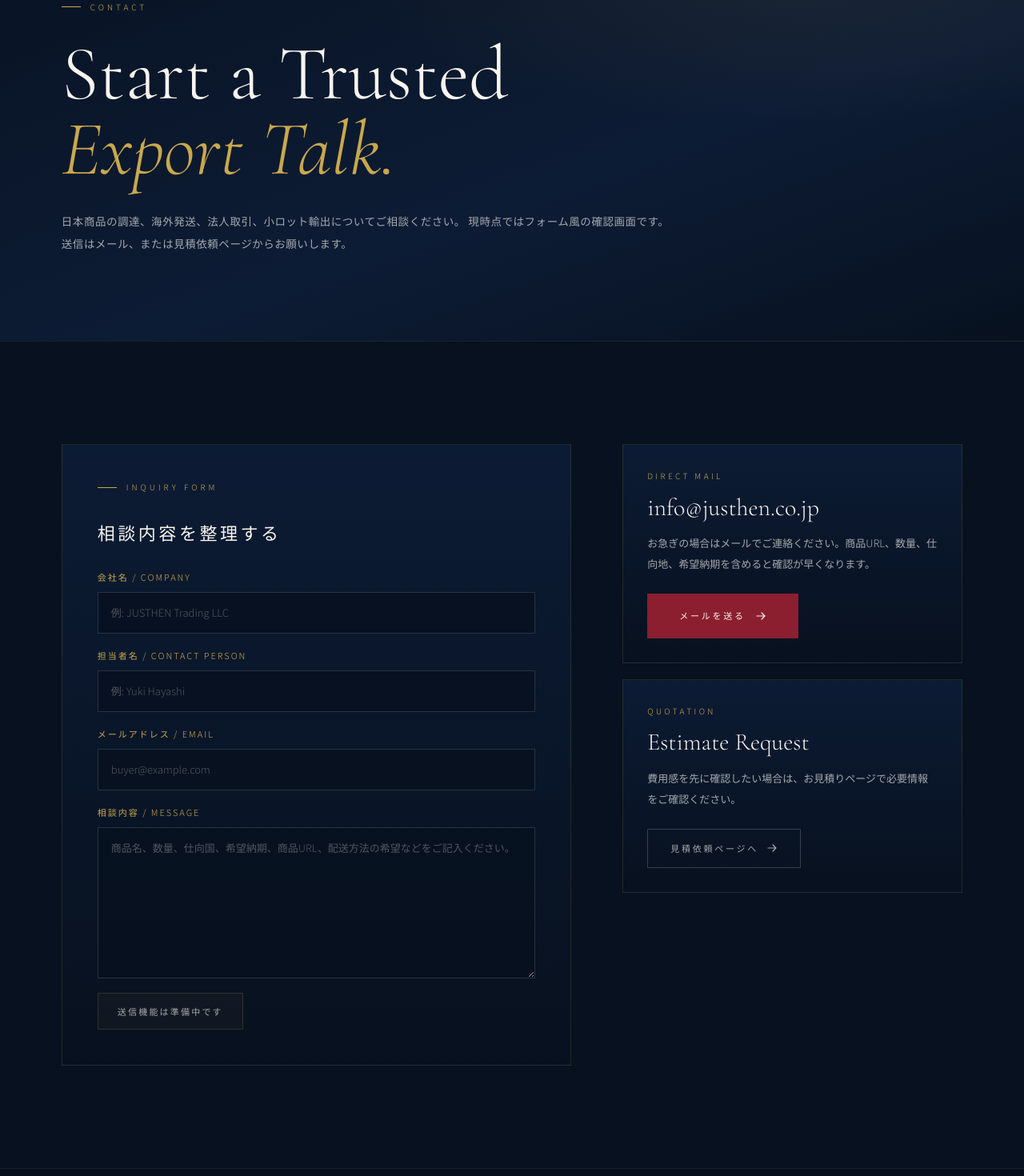
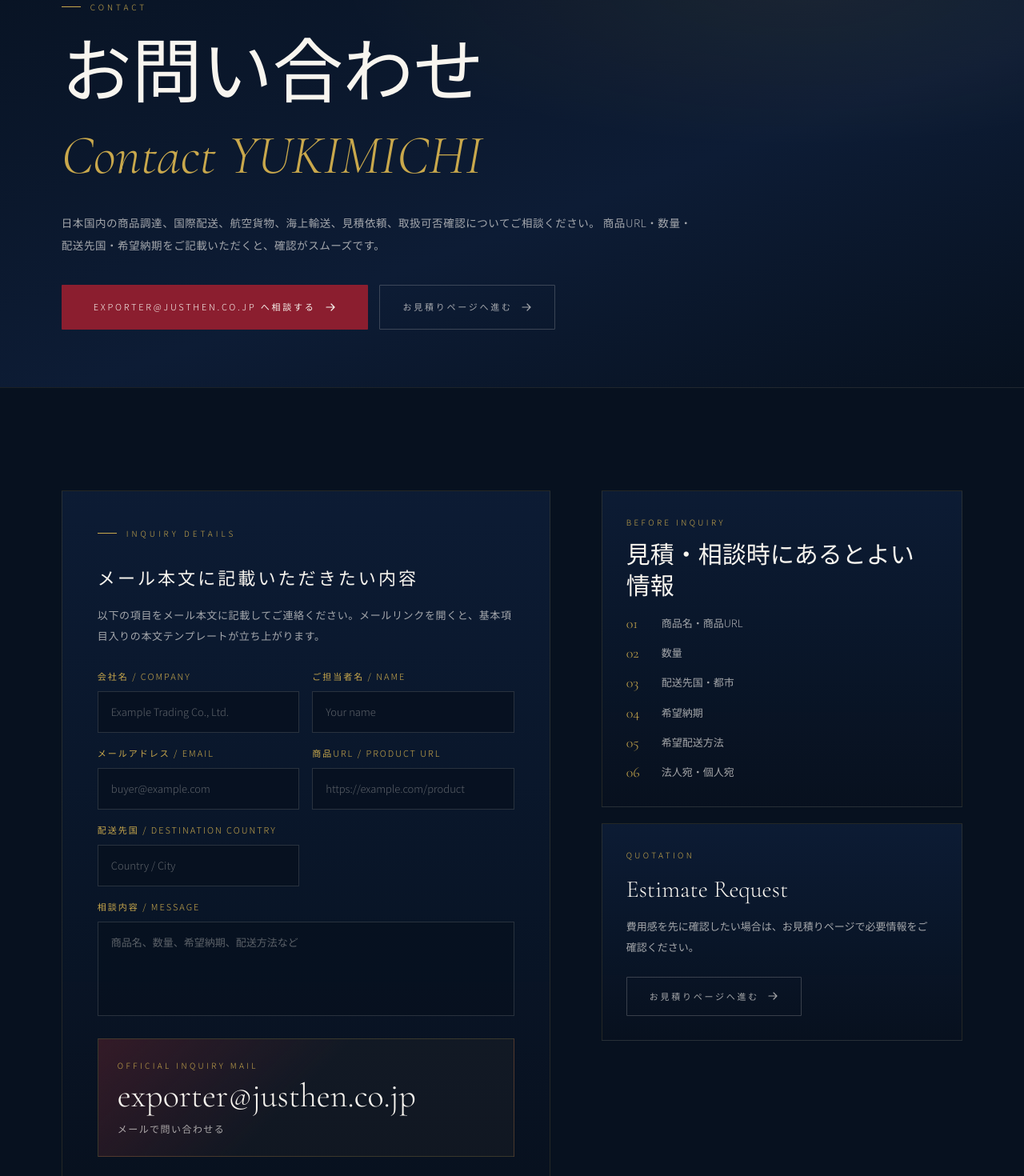
Before and after one commit to JUSTHEN-YUUKI/YUKIMICHI-ChatGpt-NEW-HP, a Next.js app: page /contact in a window 1280 px wide. Shown: the part 180-1650 px from the top of the page at 80% size. Built offline with nearby package versions, Linux system fonts and the light colour scheme.

Commit message:
Improve contact inquiry flow

```diff
--- a/app/contact/page.tsx
+++ b/app/contact/page.tsx
@@ -3,13 +3,34 @@ import Link from 'next/link'
 
 export const metadata: Metadata = {
   title: 'Contact | YUKIMICHI - SNOWPATH JAPAN',
-  description: 'YUKIMICHIへのお問い合わせ。日本からの輸出、商品調達、国際配送、見積依頼についてご相談ください。',
+  description: 'YUKIMICHIへのお問い合わせ。日本商品の調達、国際配送、航空貨物、海上輸送、見積依頼、取扱可否確認についてご相談ください。',
 }
 
-const fields = [
-  { id: 'company', label: '会社名 / Company', placeholder: '例: JUSTHEN Trading LLC' },
-  { id: 'person', label: '担当者名 / Contact Person', placeholder: '例: Yuki Hayashi' },
-  { id: 'email', label: 'メールアドレス / Email', placeholder: 'buyer@example.com', type: 'email' },
+const inquiryMailto =
+  'mailto:exporter@justhen.co.jp?subject=YUKIMICHI%20Inquiry&body=%E4%BC%9A%E7%A4%BE%E5%90%8D%EF%BC%9A%0D%0A%E3%81%94%E6%8B%85%E5%BD%93%E8%80%85%E5%90%8D%EF%BC%9A%0D%0A%E5%95%86%E5%93%81URL%EF%BC%9A%0D%0A%E6%95%B0%E9%87%8F%EF%BC%9A%0D%0A%E9%85%8D%E9%80%81%E5%85%88%E5%9B%BD%EF%BC%9A%0D%0A%E5%B8%8C%E6%9C%9B%E7%B4%8D%E6%9C%9F%EF%BC%9A%0D%0A%E7%9B%B8%E8%AB%87%E5%86%85%E5%AE%B9%EF%BC%9A'
+
+const fieldItems = [
+  { label: '会社名 / Company', example: 'Example Trading Co., Ltd.' },
+  { label: 'ご担当者名 / Name', example: 'Your name' },
+  { label: 'メールアドレス / Email', example: 'buyer@example.com' },
+  { label: '商品URL / Product URL', example: 'https://example.com/product' },
+  { label: '配送先国 / Destination Country', example: 'Country / City' },
+  { label: '相談内容 / Message', example: '商品名、数量、希望納期、配送方法など' },
+]
+
+const helpfulItems = [
+  '商品名・商品URL',
+  '数量',
+  '配送先国・都市',
+  '希望納期',
+  '希望配送方法',
+  '法人宛・個人宛',
+]
+
+const noticeItems = [
+  '商品カテゴリや仕向地により、輸出入規制、認証、危険品判定、通関書類の確認が必要になる場合があります。',
+  '関税、VAT/GST、輸入可否の最終判断は、税関、通関業者、公的機関の最新情報確認を前提とします。',
+  '偽造品、権利侵害品、法令違反となる商品、虚偽申告や過少申告を前提とした取引はお受けできません。',
 ]
 
 function ArrowRight() {
@@ -29,63 +50,86 @@ export default function ContactPage() {
           <span className="section-label-text">Contact</span>
         </div>
         <h1 className="contact-title">
-          Start a Trusted
+          お問い合わせ
           <br />
-          <em>Export Talk.</em>
+          <em>Contact YUKIMICHI</em>
         </h1>
         <p className="section-body contact-lead">
-          日本商品の調達、海外発送、法人取引、小ロット輸出についてご相談ください。
-          現時点ではフォーム風の確認画面です。送信はメール、または見積依頼ページからお願いします。
+          日本国内の商品調達、国際配送、航空貨物、海上輸送、見積依頼、取扱可否確認についてご相談ください。
+          商品URL・数量・配送先国・希望納期をご記載いただくと、確認がスムーズです。
         </p>
+        <div className="contact-hero-actions">
+          <a className="btn-primary" href={inquiryMailto}>
+            exporter@justhen.co.jp へ相談する <ArrowRight />
+          </a>
+          <Link href="/quote" className="btn-ghost">
+            お見積りページへ進む <ArrowRight />
+          </Link>
+        </div>
       </section>
 
       <section className="contact-section">
         <div className="contact-panel">
           <div className="section-label">
             <div className="section-label-line" />
-            <span className="section-label-text">Inquiry Form</span>
+            <span className="section-label-text">Inquiry Details</span>
           </div>
-          <h2>相談内容を整理する</h2>
-          <form className="contact-form">
-            {fields.map((field) => (
-              <label key={field.id} htmlFor={field.id}>
+          <h2>メール本文に記載いただきたい内容</h2>
+          <p className="contact-panel-lead">
+            以下の項目をメール本文に記載してご連絡ください。メールリンクを開くと、基本項目入りの本文テンプレートが立ち上がります。
+          </p>
+
+          <div className="contact-form" aria-label="Inquiry details checklist">
+            {fieldItems.map((field) => (
+              <div className="contact-field" key={field.label}>
                 <span>{field.label}</span>
-                <input id={field.id} name={field.id} type={field.type ?? 'text'} placeholder={field.placeholder} />
-              </label>
+                <div>{field.example}</div>
+              </div>
             ))}
-            <label htmlFor="message">
-              <span>相談内容 / Message</span>
-              <textarea
-                id="message"
-                name="message"
-                rows={7}
-                placeholder="商品名、数量、仕向国、希望納期、商品URL、配送方法の希望などをご記入ください。"
-              ></textarea>
-            </label>
-            <button type="button">送信機能は準備中です</button>
-          </form>
+          </div>
+
+          <a className="contact-mail-card" href={inquiryMailto}>
+            <span>Official Inquiry Mail</span>
+            <strong>exporter@justhen.co.jp</strong>
+            <small>メールで問い合わせる</small>
+          </a>
         </div>
 
         <aside className="contact-aside">
           <div>
-            <span className="contact-kicker">Direct Mail</span>
-            <h2>info@justhen.co.jp</h2>
-            <p>
-              お急ぎの場合はメールでご連絡ください。商品URL、数量、仕向地、希望納期を含めると確認が早くなります。
-            </p>
-            <a className="btn-primary" href="mailto:info@justhen.co.jp">
-              メールを送る <ArrowRight />
-            </a>
+            <span className="contact-kicker">Before Inquiry</span>
+            <h2>見積・相談時にあるとよい情報</h2>
+            <ol className="contact-checklist">
+              {helpfulItems.map((item) => (
+                <li key={item}>{item}</li>
+              ))}
+            </ol>
           </div>
+
           <div>
             <span className="contact-kicker">Quotation</span>
             <h2>Estimate Request</h2>
             <p>費用感を先に確認したい場合は、お見積りページで必要情報をご確認ください。</p>
             <Link href="/quote" className="btn-ghost">
-              見積依頼ページへ <ArrowRight />
+              お見積りページへ進む <ArrowRight />
             </Link>
           </div>
         </aside>
+      </section>
+
+      <section className="contact-notice">
+        <div>
+          <div className="section-label">
+            <div className="section-label-line" />
+            <span className="section-label-text">Compliance Notes</span>
+          </div>
+          <h2>取扱可否・規制確認について</h2>
+        </div>
+        <ul>
+          {noticeItems.map((item) => (
+            <li key={item}>{item}</li>
+          ))}
+        </ul>
       </section>
 
       <style>{`
@@ -98,71 +142,116 @@ export default function ContactPage() {
           border-bottom: 1px solid rgba(201,168,76,0.1);
         }
         .contact-title {
-          font-family: 'Cormorant Garamond', serif;
+          font-family: 'Cormorant Garamond', 'Noto Serif JP', serif;
           font-weight: 300;
-          font-size: clamp(46px, 8vw, 96px);
-          line-height: 0.98;
+          font-size: clamp(42px, 7.4vw, 88px);
+          line-height: 1.08;
           color: var(--washi);
           margin-bottom: 28px;
         }
-        .contact-title em { color: var(--gold); font-style: italic; }
-        .contact-lead { max-width: 760px; }
+        .contact-title em {
+          color: var(--gold);
+          font-style: italic;
+          font-size: 0.78em;
+        }
+        .contact-lead { max-width: 800px; }
+        .contact-hero-actions {
+          display: flex;
+          flex-wrap: wrap;
+          gap: 14px;
+        }
         .contact-section {
           padding: var(--section-pad) var(--gutter);
           display: grid;
-          grid-template-columns: minmax(0, 1.2fr) minmax(300px, 0.8fr);
+          grid-template-columns: minmax(0, 1.15fr) minmax(300px, 0.85fr);
           gap: clamp(28px, 5vw, 72px);
           background: var(--navy-deep);
         }
-        .contact-panel, .contact-aside > div {
+        .contact-panel,
+        .contact-aside > div {
           border: 1px solid rgba(201,168,76,0.14);
           background: linear-gradient(180deg, rgba(13,28,53,0.94), rgba(7,17,31,0.92));
         }
         .contact-panel { padding: clamp(28px, 4vw, 44px); }
-        .contact-panel h2 {
+        .contact-panel h2,
+        .contact-notice h2 {
           color: var(--washi);
           font-size: 22px;
           font-weight: 300;
-          letter-spacing: 0.16em;
-          margin-bottom: 28px;
+          letter-spacing: 0.14em;
+          line-height: 1.7;
+          margin-bottom: 16px;
+        }
+        .contact-panel-lead {
+          color: var(--washi-dim);
+          font-size: 13px;
+          line-height: 2;
+          letter-spacing: 0.05em;
+          margin: 0 0 28px;
         }
         .contact-form {
           display: grid;
-          gap: 18px;
+          grid-template-columns: repeat(2, minmax(0, 1fr));
+          gap: 16px;
         }
-        .contact-form label {
+        .contact-field {
           display: grid;
           gap: 8px;
         }
-        .contact-form span {
+        .contact-field span {
           color: var(--gold);
           font-size: 11px;
           letter-spacing: 0.18em;
           text-transform: uppercase;
         }
-        .contact-form input, .contact-form textarea {
-          width: 100%;
+        .contact-field div {
+          min-height: 52px;
           border: 1px solid rgba(248,245,239,0.14);
           background: rgba(7,17,31,0.82);
+          color: var(--washi-faint);
+          padding: 14px 16px;
+          font-size: 13px;
+          display: flex;
+          align-items: center;
+        }
+        .contact-field:last-child {
+          grid-column: 1 / -1;
+        }
+        .contact-field:last-child div {
+          min-height: 118px;
+          align-items: flex-start;
+        }
+        .contact-mail-card {
+          margin-top: 28px;
+          display: grid;
+          gap: 8px;
+          padding: 24px;
+          border: 1px solid rgba(201,168,76,0.22);
+          background:
+            linear-gradient(135deg, rgba(139,30,47,0.28), transparent 48%),
+            rgba(201,168,76,0.045);
           color: var(--washi);
-          padding: 14px 16px;
-          font: inherit;
-          font-size: 13px;
-          outline: none;
-          border-radius: 0;
+          text-decoration: none;
         }
-        .contact-form input::placeholder, .contact-form textarea::placeholder {
-          color: rgba(248,245,239,0.3);
+        .contact-mail-card span,
+        .contact-kicker {
+          color: var(--gold);
+          font-size: 10px;
+          letter-spacing: 0.34em;
+          text-transform: uppercase;
         }
-        .contact-form button {
-          justify-self: start;
-          padding: 14px 24px;
-          border: 1px solid rgba(201,168,76,0.18);
-          background: rgba(201,168,76,0.04);
+        .contact-mail-card strong {
+          color: var(--washi);
+          font-family: 'Cormorant Garamond', serif;
+          font-size: clamp(28px, 4vw, 42px);
+          font-weight: 300;
+          line-height: 1.05;
+          overflow-wrap: anywhere;
+        }
+        .contact-mail-card small {
           color: var(--washi-dim);
-          font-size: 11px;
-          letter-spacing: 0.2em;
-          text-transform: uppercase;
+          font-size: 12px;
+          letter-spacing: 0.12em;
         }
         .contact-aside {
           display: grid;
@@ -174,18 +263,14 @@ export default function ContactPage() {
         }
         .contact-kicker {
           display: block;
-          color: var(--gold);
-          font-size: 10px;
-          letter-spacing: 0.34em;
-          text-transform: uppercase;
           margin-bottom: 14px;
         }
         .contact-aside h2 {
-          font-family: 'Cormorant Garamond', serif;
+          font-family: 'Cormorant Garamond', 'Noto Serif JP', serif;
           color: var(--washi);
           font-weight: 300;
           font-size: 30px;
-          line-height: 1.15;
+          line-height: 1.3;
           margin-bottom: 14px;
         }
         .contact-aside p {
@@ -194,8 +279,60 @@ export default function ContactPage() {
           line-height: 2;
           margin-bottom: 24px;
         }
+        .contact-checklist {
+          list-style: none;
+          display: grid;
+          gap: 12px;
+          counter-reset: contact-list;
+        }
+        .contact-checklist li {
+          counter-increment: contact-list;
+          display: grid;
+          grid-template-columns: 32px 1fr;
+          gap: 12px;
+          color: var(--washi-dim);
+          font-size: 13px;
+          line-height: 1.8;
+        }
+        .contact-checklist li::before {
+          content: counter(contact-list, decimal-leading-zero);
+          color: var(--gold);
+          font-family: 'Cormorant Garamond', serif;
+          font-size: 18px;
+          line-height: 1.4;
+        }
+        .contact-notice {
+          padding: var(--section-pad) var(--gutter);
+          display: grid;
+          grid-template-columns: minmax(0, 0.85fr) minmax(0, 1.15fr);
+          gap: clamp(28px, 5vw, 72px);
+          background: var(--navy-mid);
+          border-top: 1px solid rgba(201,168,76,0.08);
+        }
+        .contact-notice ul {
+          list-style: none;
+          display: grid;
+          gap: 14px;
+        }
+        .contact-notice li {
+          border-left: 2px solid var(--gold);
+          background: rgba(7,17,31,0.38);
+          color: var(--washi-dim);
+          font-size: 13px;
+          line-height: 2;
+          letter-spacing: 0.04em;
+          padding: 16px 18px;
+        }
         @media (max-width: 900px) {
-          .contact-section { grid-template-columns: 1fr; }
+          .contact-section,
+          .contact-notice {
+            grid-template-columns: 1fr;
+          }
+        }
+        @media (max-width: 640px) {
+          .contact-form {
+            grid-template-columns: 1fr;
+          }
         }
       `}</style>
     </>
```
